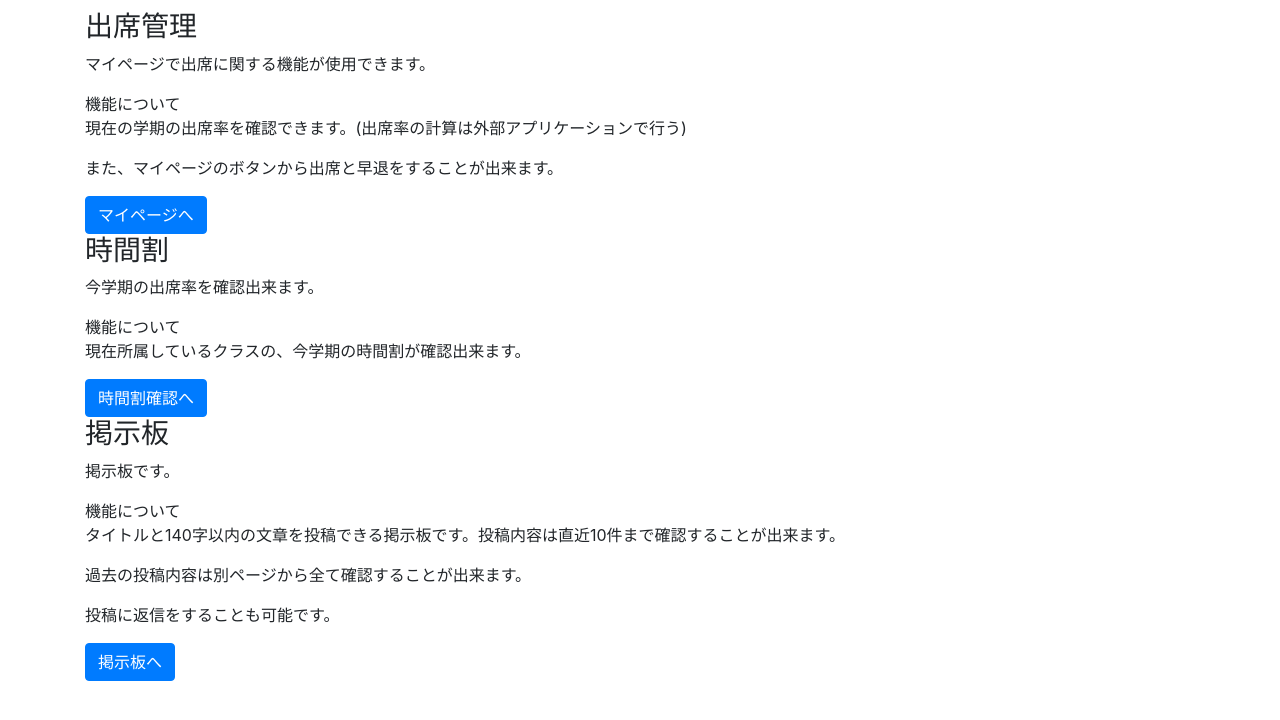
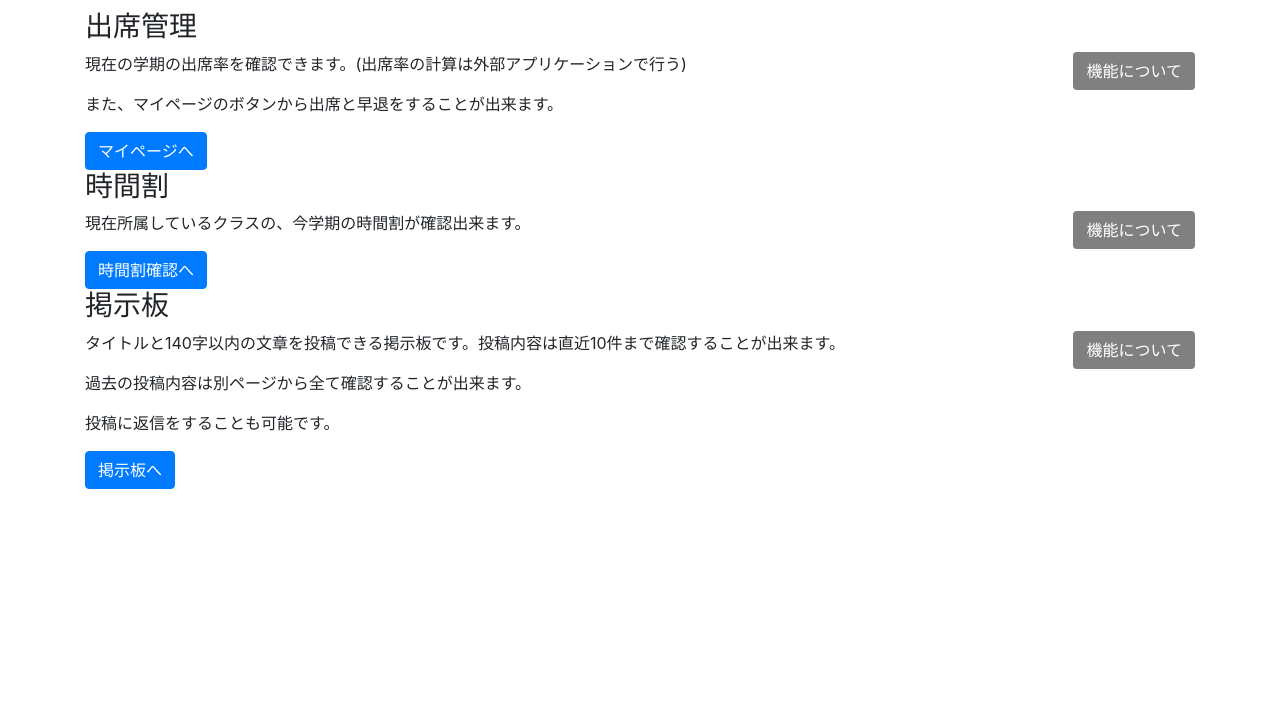
Before and after one commit to 204tb/GakunaiApp, a PHP site: page /subPage/index.php in a window 1280 px wide. Shown: the part 62-782 px from the top of the page. Run offline with PHP 8.4, Linux system fonts and the light colour scheme; a user stored in the database is signed in; some libraries are stand-ins or nearby versions.

Commit message:
画面レイアウトの変更

```diff
--- a/php/subPage/index.php
+++ b/php/subPage/index.php
@@ -68,9 +68,9 @@ if(!empty($_SESSION["user"])){
 
             <div id="contents1" class ="contents">
                 <h3 id="Attendance_rate"class="subTitle_fadein">出席管理</h3><!--#Attendance_rate,#Timeable,#Bulletin_board,#Resevation-->
-                <p>マイページで出席に関する機能が使用できます。</p>
+                <!--<p>マイページで出席に関する機能が使用できます。</p>-->
                 <div class="explanation">
-                    <span id="explanation_title" class="explanation_title_attendancerate mar-lef4e">機能について</span>
+                    <button id="explanation_title" class="explanation_title_attendancerate btn btn-secondaly float-right" style="background: gray;color:white;">機能について</button>
                     <div class="explanation_text_attendancerate text-mono" id="explanation_text">
                         <p>現在の学期の出席率を確認できます。(出席率の計算は外部アプリケーションで行う)</p>
                         <p>また、マイページのボタンから出席と早退をすることが出来ます。</p>
@@ -81,9 +81,9 @@ if(!empty($_SESSION["user"])){
             </div>
             <div id="contents2" class ="contents">
                 <h3 id="Timeable"class="subTitle_fadein2">時間割</h3>
-                <p>今学期の出席率を確認出来ます。</p>
+                <!--<p>今学期の出席率を確認出来ます。</p>-->
                 <div class ="explanation">
-                    <span id="explanation_title" class="explanation_title_time mar-lef4e">機能について</span>
+                    <button id="explanation_title" class="explanation_title_time btn btn-secondaly  float-right" style="background: gray;color:white;">機能について</button>
                     <div class="explanation_text_time" id="explanation_text">
                         <p>現在所属しているクラスの、今学期の時間割が確認出来ます。</p>
                     </div>
@@ -93,10 +93,10 @@ if(!empty($_SESSION["user"])){
 
             <div id="contents3" class ="contents">
                 <h3 id="Bulletin_board"class="subTitle_fadein3">掲示板</h3>
-                <p>掲示板です。</p>
+                <!--<p>掲示板です。</p>-->
 
                 <div class ="explanation">
-                    <span id="explanation_title" class="explanation_title_board mar-lef4e">機能について</span>
+                    <button id="explanation_title" class="explanation_title_board btn btn-secondaly float-right" style="background: gray;color:white;">機能について</button>
                     <div class="explanation_text_board" id="explanation_text">
                         <p>タイトルと140字以内の文章を投稿できる掲示板です。投稿内容は直近10件まで確認することが出来ます。</p>
                         <p>過去の投稿内容は別ページから全て確認することが出来ます。</p>
@@ -108,7 +108,7 @@ if(!empty($_SESSION["user"])){
 
     </div>
 </body>
-
+<script src="../../js/functions.js"></script>
     <script src ="../../js/exe.js"></script>
 
 </html>
```
Also changed, not shown: js/exe.js (+18 -0 lines), js/functions.js (+11 -0 lines).
